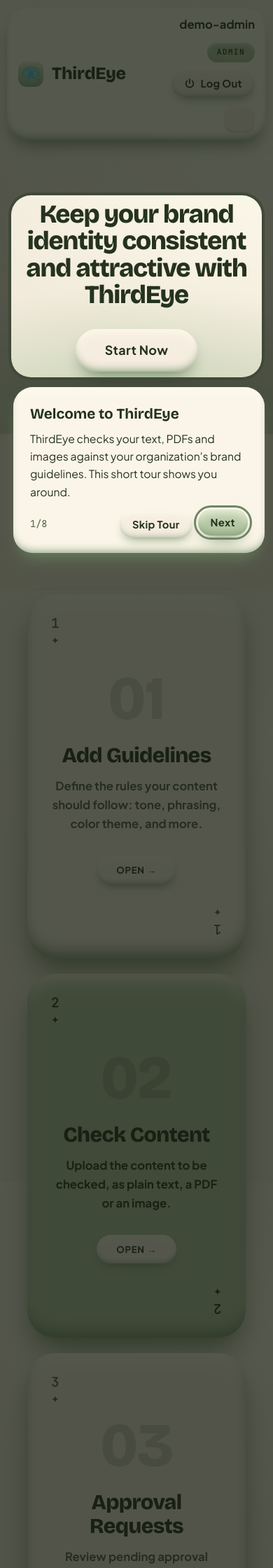
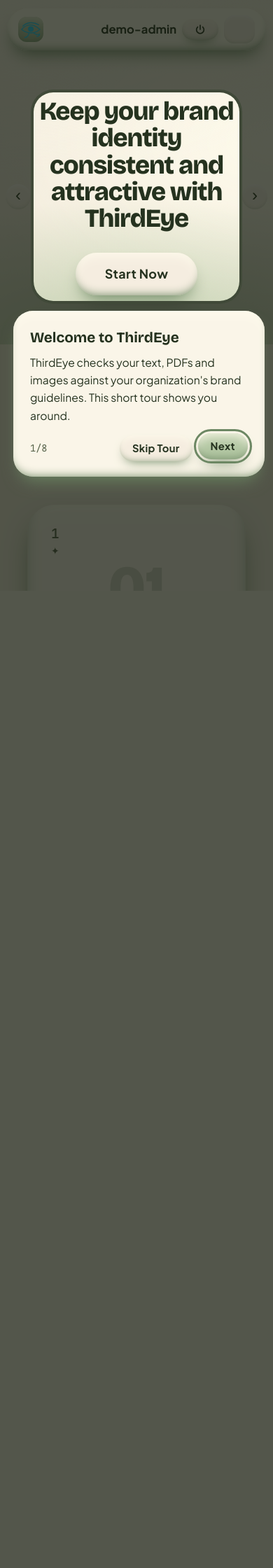
Before and after one commit to skishore-dhcp/thirdeye, a Flask app: page /dashboard in a window 390 px wide. Shown: the top 2240 px of the page at 70% size. After the commit the page ends 844 px from the top, so only its background shows below. Run offline with Flask 3, Linux system fonts and the light colour scheme; the visitor is signed in with stand-in values (Sample User, id 1).

Commit message:
Add files via upload

```diff
--- a/static/css/style.css
+++ b/static/css/style.css
@@ -141,8 +141,8 @@ select.input { appearance: none; padding-right: 48px; background: var(--tcl01-we
 .guide h2::after { content: ""; display: block; width: 110px; height: 12px; margin: 18px auto 0; border-radius: 999px; background: var(--tcl01-clay); box-shadow: var(--shadow-glyph); }
 .guide-row { display: flex; flex-wrap: wrap; justify-content: center; gap: 36px; max-width: 1380px; margin: 0 auto; padding: 28px 36px 56px; }
 .guide-item {
-  position: relative; flex: 0 0 clamp(290px, 28vw, 410px); min-height: clamp(500px, 66vh, 660px); display: flex; flex-direction: column;
-  align-items: center; justify-content: center; gap: 14px; padding: 70px 34px; text-align: center; text-decoration: none; color: var(--tcl01-ink);
+  position: relative; flex: 0 0 clamp(290px, 28vw, 410px); min-height: clamp(440px, 58vh, 580px); display: flex; flex-direction: column;
+  align-items: center; justify-content: center; gap: 14px; padding: 60px 34px; text-align: center; text-decoration: none; color: var(--tcl01-ink);
   border-radius: 56px; scroll-snap-align: center; box-shadow: var(--shadow-s4); transition: transform .25s ease;
 }
 .guide-item:nth-child(3n+1) { background: var(--tcl01-glow); }
@@ -220,7 +220,7 @@ select.input { appearance: none; padding-right: 48px; background: var(--tcl01-we
   .titlebar { margin: 10px 10px 0; padding: 10px 16px; border-radius: 30px; }
   .card { padding: 34px 22px; border-radius: 32px; }
   .guide-row { padding: 20px 20px 36px; gap: 22px; }
-  .guide-item { flex-basis: 80vw; min-height: 520px; border-radius: 40px; }
+  .guide-item { flex-basis: 80vw; min-height: 460px; border-radius: 40px; }
   .color-row { flex-wrap: wrap; }
 }
 @media (prefers-reduced-motion: reduce) { * { transition: none !important; scroll-behavior: auto !important; } }
@@ -240,7 +240,8 @@ main { flex: 1 0 auto; width: 100%; }
 .center { text-align: center; }
 .actions.center { justify-content: center; }
 
-.metrics { display: grid; grid-template-columns: repeat(auto-fit, minmax(150px, 1fr)); gap: 16px; margin: 26px 0; }
+.metrics { display: grid; grid-template-columns: repeat(4, 1fr); gap: 16px; margin: 26px 0; }
+@media (max-width: 700px) { .metrics { grid-template-columns: repeat(2, 1fr); } }
 .metric { display: flex; flex-direction: column; gap: 4px; padding: 18px 20px; border-radius: 28px; background: var(--tcl01-soft); box-shadow: var(--shadow-md); }
 .metric-value { font-family: var(--font-tcl01-display); font-size: 2.1rem; font-weight: 800; line-height: 1.1; color: var(--tcl01-link); }
 .metric-label { font-family: var(--font-tcl01-mono); font-size: .72rem; letter-spacing: .12em; text-transform: uppercase; color: var(--tcl01-mut); }
@@ -249,10 +250,6 @@ main { flex: 1 0 auto; width: 100%; }
 .chart figcaption { margin-bottom: 10px; font-family: var(--font-tcl01-display); font-size: 1.15rem; font-weight: 700; }
 .chart svg { display: block; width: 100%; height: auto; }
 
-.facts { display: grid; grid-template-columns: repeat(auto-fit, minmax(220px, 1fr)); gap: 14px; margin: 0; }
-.facts div { padding: 14px 20px; border-radius: 24px; background: var(--tcl01-soft); box-shadow: var(--shadow-chip); }
-.facts dt { font-family: var(--font-tcl01-mono); font-size: .72rem; letter-spacing: .12em; text-transform: uppercase; color: var(--tcl01-mut); }
-.facts dd { margin: 2px 0 0; font-weight: 700; word-break: break-word; }
 .password-form { max-width: 460px; }
 .password-form .btn { margin-top: 12px; }
 
@@ -289,10 +286,9 @@ main { flex: 1 0 auto; width: 100%; }
 .banner .slide-title { display: block; text-transform: none; }
 .banner .slide-title::after { display: none; }
 .banner-dots { position: absolute; left: 0; right: 0; bottom: 18px; display: flex; justify-content: center; gap: 10px; }
-.banner-dot { width: 12px; height: 12px; padding: 0; border: 0; border-radius: 999px; background: var(--tcl01-soft); box-shadow: var(--shadow-inset); cursor: pointer; }
-.banner-dot.active { width: 30px; background: var(--tcl01-shade); box-shadow: none; }
+.banner-dot { width: 18px; height: 18px; padding: 0; border: 0; border-radius: 999px; background: var(--tcl01-soft); box-shadow: var(--shadow-inset); cursor: pointer; }
+.banner-dot.active { width: 40px; background: var(--tcl01-shade); box-shadow: none; }
 
-.bar-sep { width: 2px; height: 26px; border-radius: 2px; background: var(--tcl01-clay); }
 .logout-btn { display: inline-flex; align-items: center; gap: 7px; }
 .hamburger { position: relative; display: inline-flex; flex-direction: column; justify-content: center; gap: 5px; width: 44px; height: 40px; padding: 0 10px; border: 0; border-radius: 14px; background: var(--tcl01-soft); box-shadow: var(--shadow-chip); cursor: pointer; }
 .hamburger > span:not(.badge) { display: block; height: 3px; border-radius: 3px; background: var(--tcl01-ink); }
@@ -316,3 +312,27 @@ main { flex: 1 0 auto; width: 100%; }
 .stat-list li { display: flex; justify-content: space-between; gap: 20px; padding: 10px 0; border-bottom: 1px dashed var(--tcl01-clay); }
 .stat-list strong { font-family: var(--font-tcl01-display); font-size: 1.15rem; color: var(--tcl01-link); }
 .remark-by { display: block; margin-top: 10px; padding-top: 8px; border-top: 1px solid var(--tcl01-clay); font-size: .82rem; font-weight: 700; color: var(--tcl01-mut); }
+
+.guide-pairs { max-width: 940px; }
+.btn-danger { background: #f1c3b6; color: #6e2218; }
+.head-row { display: flex; align-items: center; gap: 16px; flex-wrap: wrap; }
+.head-row h2 { flex: 1 1 200px; }
+.stat-list strong { text-align: right; word-break: break-word; }
+.banner-arrow { position: absolute; top: 50%; z-index: 2; width: 46px; height: 46px; margin-top: -23px; padding: 0 0 4px; border: 0; border-radius: 999px; background: var(--tcl01-soft); color: var(--tcl01-ink); font-size: 1.9rem; line-height: 1; box-shadow: var(--shadow-chip); cursor: pointer; }
+.banner-prev { left: 22px; }
+.banner-next { right: 22px; }
+.slide { padding: 0 84px; }
+.sidebar-org { display: flex; flex-direction: column; gap: 2px; margin-bottom: 14px; padding: 14px 12px; border-radius: 12px; background: #1c1c1c; word-break: break-word; }
+.sidebar-org span { color: #d0d0d0; font-size: .92rem; }
+.sidebar-org .sidebar-label { margin-top: 8px; font-family: var(--font-tcl01-mono); font-size: .68rem; letter-spacing: .12em; text-transform: uppercase; color: #9a9a9a; }
+.sidebar-org .sidebar-label:first-child { margin-top: 0; }
+@media (max-width: 560px) {
+  .userbox .role, .logout-text { display: none; }
+  .userbox { flex-wrap: nowrap; gap: 8px; }
+  .username { max-width: 30vw; overflow: hidden; text-overflow: ellipsis; white-space: nowrap; }
+  .slide { padding: 0 56px; }
+  .banner-arrow { width: 36px; height: 36px; margin-top: -18px; font-size: 1.5rem; }
+  .banner-prev { left: 8px; }
+  .banner-next { right: 8px; }
+}
+@media (max-width: 430px) { .brand span { display: none; } }
```
